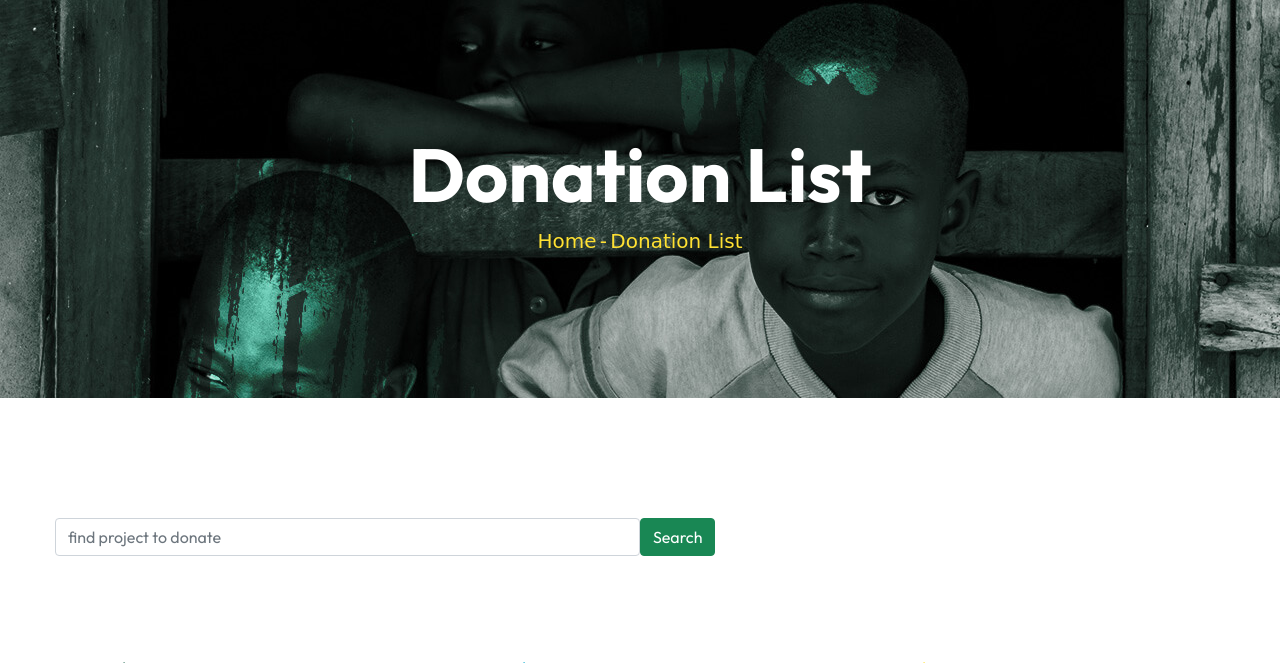
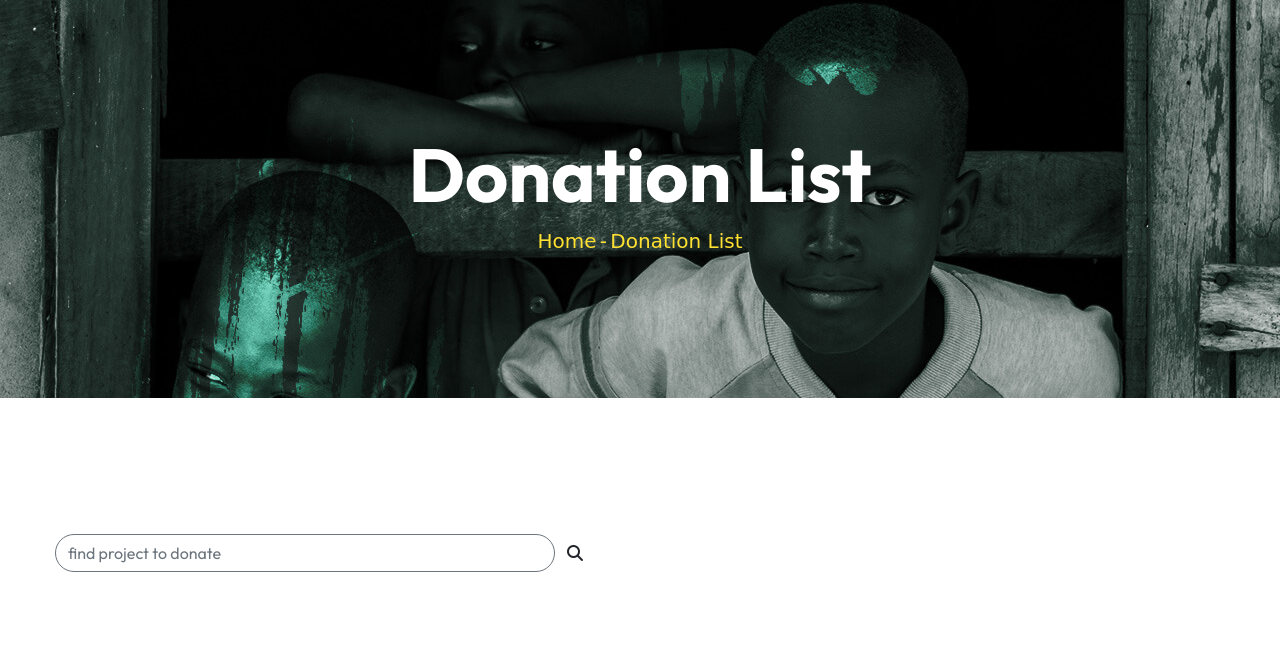
Before and after one commit to Rowida46/Crowd-Fundraising-App, a Django app: template projects/templates/projects/listProjects.html in a window 1280 px wide. Shown: the part 127-790 px from the top of the page. Run offline with Django 3.2, Linux system fonts and the light colour scheme; the template is opened without the code that fills it, so the values that code supplies are empty; parts of the project's set-up code (start-up, migrations or seed data) failed here and were passed over; some libraries are stand-ins or nearby versions; some web fonts are replaced.

Commit message:
fix search design

```diff
--- a/django_project/settings.py
+++ b/django_project/settings.py
@@ -105,8 +105,8 @@ DATABASES = {
     'default': {
         'ENGINE': 'django.db.backends.postgresql',
         'NAME': 'django_project',
-        'USER': 'michael',
-        'PASSWORD': 'root',
+        'USER': 'postgres',
+        'PASSWORD': 'dana46',
         'HOST': '127.0.0.1',
         'PORT': '5432',
     }
--- a/projects/templates/projects/listProjects.html
+++ b/projects/templates/projects/listProjects.html
@@ -4,7 +4,6 @@
 Donation List
 {% endblock %}
 {% block 'content' %}
-
 <!--Start Page Header-->
 <section class="page-header">
    <div class="page-header__bg" style="background-image: url('{% static "images/backgrounds/page-header-bg.jpg" %}')">
@@ -24,25 +23,28 @@ Donation List
 <!--Start Case One -->
 {% if messages %}
 <div class="container m-4 p-2">
-    {% include 'includes/messages.html' %}
+   {% include 'includes/messages.html' %}
 </div>
 {% endif %}
+
 <section class="case-one case-one--donation-list">
-   <div class="container">
-
-            <form method="get" action="{% url 'projectslist' %}">
-               <div class="row">
-                  <div class='col-6'>
-               <div class="mb-3">
-                 <input type="text" class="form-control" name="query" value="{{query}}" placeholder="find project to donate">
-               </div>
+   <div class="container " >
+      <div style="width:1500px" class="mb-3">
+      <form method="get" action="{% url 'projectslist' %}">
+         <div class="row no-gutters mt-3 align-items-center">
+            <div class="col col-md-4">
+                <input class="form-control border-secondary rounded-pill pr-5" type="search"
+                name="query" value="{{query}}" placeholder="find project to donate"id="example-search-input2">
             </div>
-            <div class='col-3'>
-               <button type="submit" class="btn btn-success">Search</button>
+            <div class="col-auto">
+                <button class="btn btn-outline-light text-dark border-0 rounded-pill ml-n5" type="button">
+                    <i class="fa fa-search"></i>
+                </button>
             </div>
          </div>
-
-             </form>
+      </form>
+      </div>
+      <div id="projects" >
 
       <!--Start Case One Single-->
       {%  for pro in projects %}
@@ -102,6 +104,7 @@ Donation List
             </div>
          </div>
       </div>
+   </div>
    </div>
    <!--End Case One Single-->
    {% endfor %}
```
Also changed, not shown: projects/views.py (+16 -10 lines).
